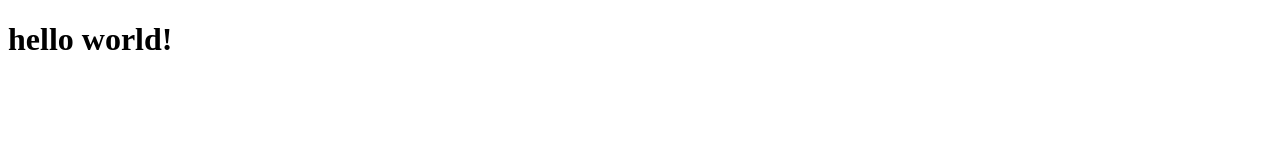
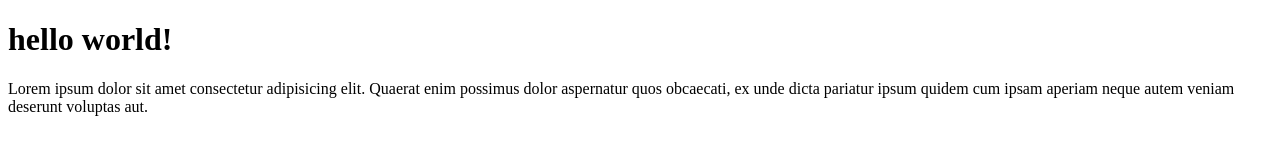
Before and after one commit to Nero22w/testing-1, a plain HTML site: page index.html in a window 1280 px wide. Drawn offline with Linux system fonts and the light colour scheme.

Commit message:
menambahkan paragraph

```diff
--- a/index.html
+++ b/index.html
@@ -8,6 +8,7 @@
     </head>
     <body>
         <h1>hello world!</h1>
+        <p>Lorem ipsum dolor sit amet consectetur adipisicing elit. Quaerat enim possimus dolor aspernatur quos obcaecati, ex unde dicta pariatur ipsum quidem cum ipsam aperiam neque autem veniam deserunt voluptas aut.</p>
     </body>
 
 </html>
```
